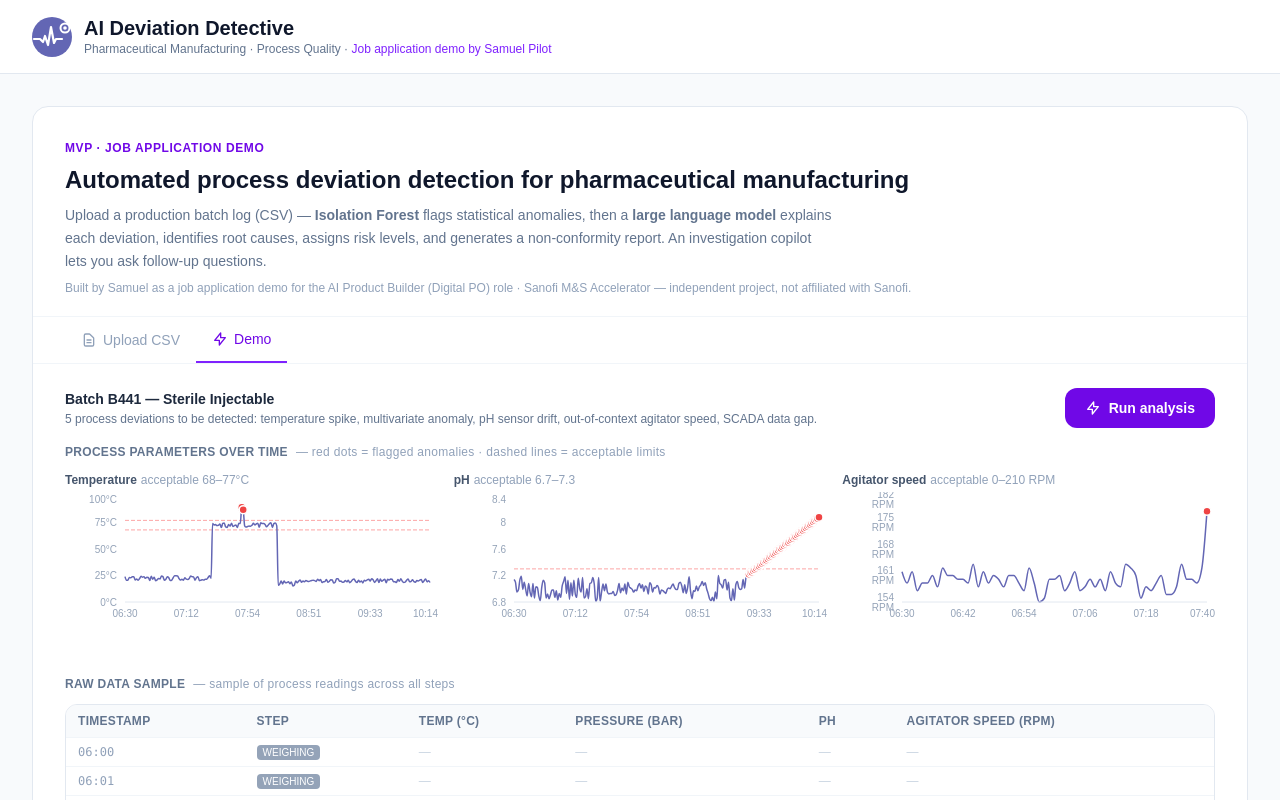
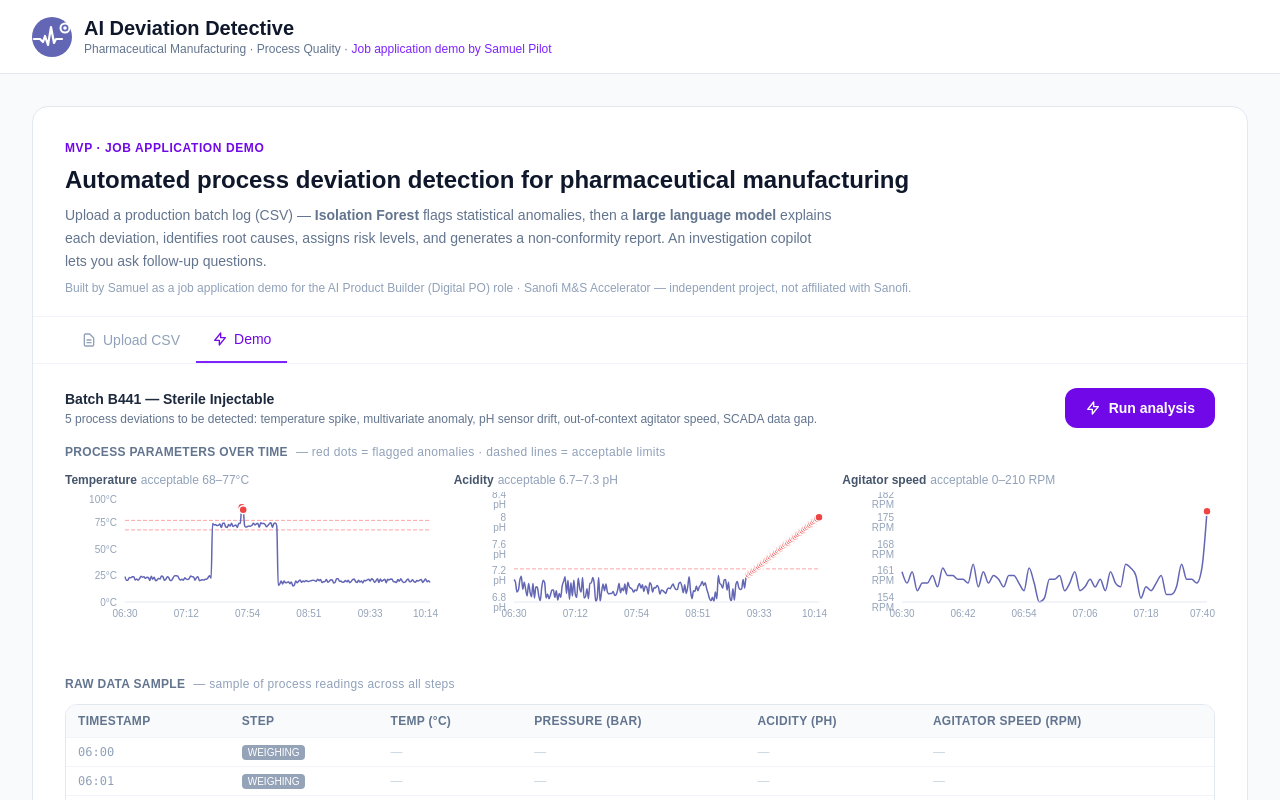
Before and after one commit to samuelpilot86/ai-deviation-detective, a Next.js app: page / in a window 1280 px wide. Shown: the top 800 px of the page. Built offline with nearby package versions, Linux system fonts and the light colour scheme.

Commit message:
Rename pH label to 'Acidity (pH)' in sparkline and table

```diff
--- a/components/BatchPreview.tsx
+++ b/components/BatchPreview.tsx
@@ -62,7 +62,7 @@ const STEP_COLOR: Record<string, string> = {
 // Acceptable ranges per parameter (for reference lines)
 const LIMITS: Record<string, { lo: number; hi: number; label: string; unit: string }> = {
   temperature_c: { lo: 68, hi: 77,  label: "Temperature", unit: "°C" },
-  ph:            { lo: 6.7, hi: 7.3, label: "pH",         unit: "" },
+  ph:            { lo: 6.7, hi: 7.3, label: "Acidity",     unit: " pH" },
   mixing_rpm:    { lo: 0,  hi: 210,  label: "Agitator speed", unit: " RPM" },
 };
 
@@ -200,7 +200,7 @@ const TABLE_COLS = ["timestamp", "step", "temperature_c", "pressure_bar", "ph",
 const COL_LABELS: Record<string, string> = {
   timestamp: "Timestamp", step: "Step",
   temperature_c: "Temp (°C)", pressure_bar: "Pressure (bar)",
-  ph: "pH", mixing_rpm: "Agitator speed (RPM)",
+  ph: "Acidity (pH)", mixing_rpm: "Agitator speed (RPM)",
 };
 
 function SampledTable({ rows }: { rows: Row[] }) {
```
